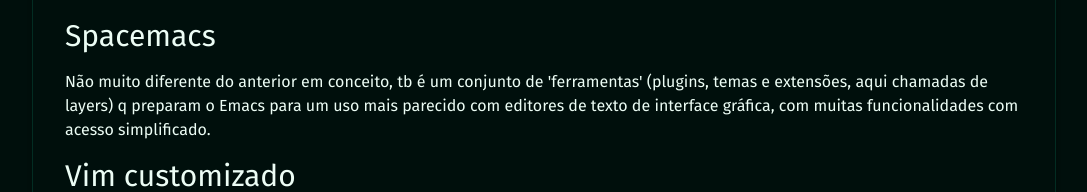
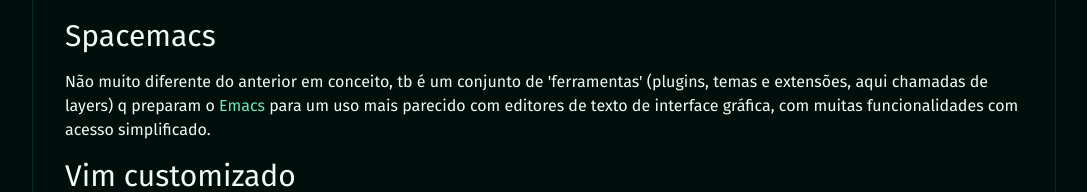
Before and after one commit to teseu/teseu-vapohole, a Vue app: page /dicas in a window 1280 px wide. Shown: the part 1810-2002 px from the top of the page, without its empty margins (96-1183 px from the left). Built offline with nearby package versions, Linux system fonts and the light colour scheme; a web font is replaced by a local one.

Commit message:
🐛 Link do emacs
correção do link

```diff
--- a/src/views/DicasView.vue
+++ b/src/views/DicasView.vue
@@ -62,7 +62,7 @@ import Card from '@/components/ui/TheCard.vue'
         <h2 class="text-3xl mb-4">Neovide com AstroVim</h2>
         <p class="text-base mb-4">Uma escolha entre tantas, com o <a class="link" href="https://astronvim.com/">AstroVim</a> tanto as transformações na aparência qto novas funcionalidades já vem todas no mesmo pacote. Embora seja possível customizar além disso e haja temas para q a aparência assuma outras formas, à gosto do usuário, vc instala o pacote e tudo já está lá. tudo bem direto ao ponto</p>
         <h2 class="text-3xl mb-4">Spacemacs</h2>
-        <p class="text-base mb-4">Não muito diferente do anterior em conceito, tb é um conjunto de 'ferramentas' (plugins, temas e extensões, aqui chamadas de layers) q preparam o <a class="links" href="https://www.spacemacs.org/"></a> Emacs para um uso mais parecido com editores de texto de interface gráfica, com muitas funcionalidades com acesso simplificado.</p>
+        <p class="text-base mb-4">Não muito diferente do anterior em conceito, tb é um conjunto de 'ferramentas' (plugins, temas e extensões, aqui chamadas de layers) q preparam o <a class="link" href="https://www.spacemacs.org/">Emacs</a> para um uso mais parecido com editores de texto de interface gráfica, com muitas funcionalidades com acesso simplificado.</p>
         <h2 class="text-3xl mb-4">Vim customizado</h2>
         <p class="text-base mb-4">Para as alterações no Vim, q eu preferi não usar o mesmo dotfile do NeoVim (q por sua vez compartilha as configurações do Neovide, já citado e com uma imagem na página About), eu tive outra abordagem, mas não ficou sem sua cota de modificações.</p>
         <p class="text-base mb-4">As customizações são extensas e feitas 'à mão', uma a uma. Encontrei um vídeo com essas dicas e fui seguindo e alterando, não fiz exatamente como está no vídeo, uma vez q se trata de uma customização, então deve ficar como eu gostaria e ñ necessariamente como mostrado no vídeo.</p>
```
